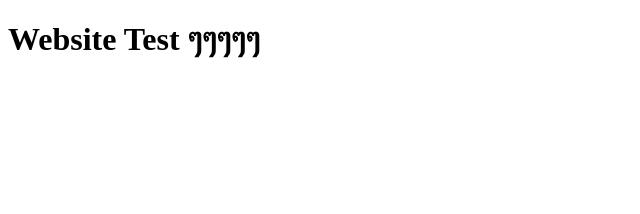
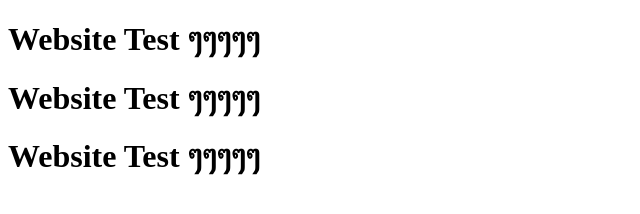
Before and after one commit to zjeeee/opensource_test, a plain HTML site: page index.html in a window 1280 px wide. Shown: the whole page, without its empty margins (0-640 px from the left). Drawn offline with Linux system fonts and the light colour scheme.

Commit message:
newfeature

```diff
--- a/index.html
+++ b/index.html
@@ -7,5 +7,7 @@
 </head>
 <body>
     <h1>Website Test ๆๆๆๆๆ </h1>
+    <h1>Website Test ๆๆๆๆๆ </h1>
+    <h1>Website Test ๆๆๆๆๆ </h1>
 </body>
 </html>
```
